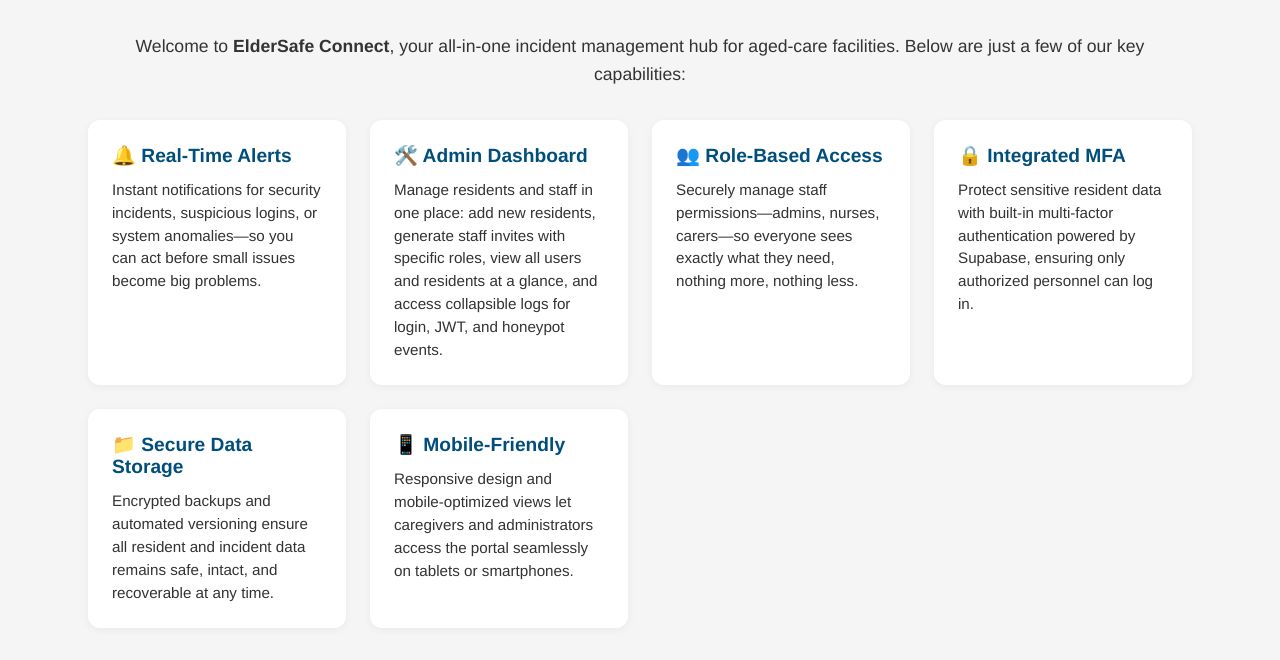
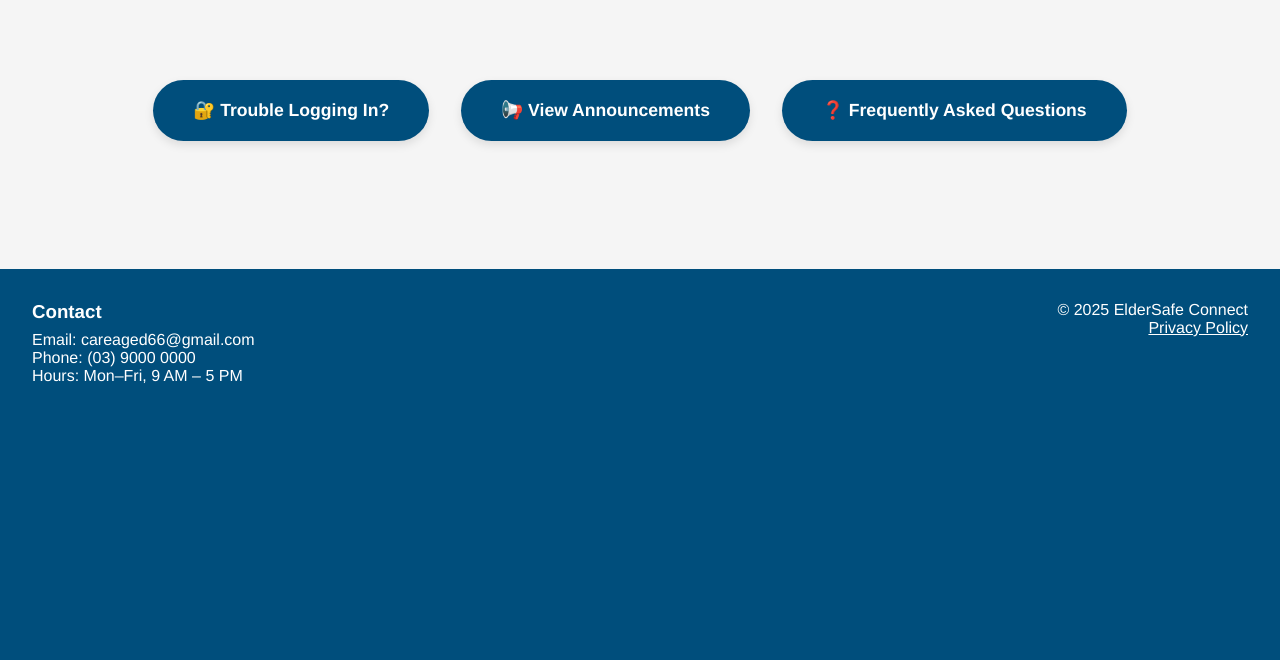
Before and after one commit to Kajal-Dhanjal/ICT-Project-A, a Flask app: page / in a window 1280 px wide. Shown: the part 543-1203 px from the top of the page. After the commit the page ends 926 px from the top, so only its background shows below. Run offline with Flask 3, Linux system fonts and the light colour scheme; parts of the project's set-up code (start-up, migrations or seed data) failed here and were passed over; some libraries are stand-ins or nearby versions.

Commit message:
Update home.html

```diff
--- a/web_interface/templates/home.html
+++ b/web_interface/templates/home.html
@@ -1,13 +1,44 @@
-
 <!DOCTYPE html>
 <html lang="en">
   <head>
-    <meta charset="UTF-8">
-    <meta name="viewport" content="width=device-width, initial-scale=1.0">
+    <meta charset="UTF-8" />
+    <meta name="viewport" content="width=device-width, initial-scale=1.0" />
     <title>ElderSafe Connect</title>
-    <link rel="stylesheet" href="{{ url_for('static', filename='style.css') }}">
-    <link href="https://cdn.jsdelivr.net/npm/aos@2.3.4/dist/aos.css" rel="stylesheet">
+    <link
+      rel="stylesheet"
+      href="{{ url_for('static', filename='style.css') }}"
+    />
+    <link
+      href="https://cdn.jsdelivr.net/npm/aos@2.3.4/dist/aos.css"
+      rel="stylesheet"
+    />
     <script src="https://unpkg.com/@lottiefiles/lottie-player@latest/dist/lottie-player.js"></script>
+    <style>
+      .quick-links {
+        display: flex;
+        flex-wrap: wrap;
+        gap: 2rem;
+        justify-content: center;
+        margin: 3rem auto;
+      }
+      .quick-link-btn {
+        background: var(--color-primary);
+        color: white;
+        padding: 1.25rem 2.5rem;
+        font-size: 1.1rem;
+        border: none;
+        border-radius: 2rem;
+        cursor: pointer;
+        text-decoration: none;
+        font-weight: 600;
+        box-shadow: 0 4px 10px rgba(0, 0, 0, 0.1);
+        transition: background 0.3s ease, transform 0.3s ease;
+      }
+      .quick-link-btn:hover {
+        background: var(--color-secondary);
+        transform: translateY(-2px);
+      }
+    </style>
   </head>
   <body>
     <header class="navbar">
@@ -23,64 +54,49 @@
     </section>
 
     <main>
-        <div class="intro" data-aos="fade-up" data-aos-duration="800">
-            <p>
-                Welcome to <strong>ElderSafe Connect</strong>, your all-in-one
-                incident management hub for aged-care facilities. Below are just a few
-                of our key capabilities:
-            </p>
+      <div class="quick-links" data-aos="fade-up">
+        <a href="{{ url_for('trouble') }}" class="quick-link-btn"
+          >🔐 Trouble Logging In?</a
+        >
+        <a href="{{ url_for('announcements') }}" class="quick-link-btn"
+          >📢 View Announcements</a
+        >
+        <a href="{{ url_for('faq') }}" class="quick-link-btn"
+          >❓ Frequently Asked Questions</a
+        >
       </div>
+    </main>
 
-        <div class="features">
-            <div class="feature" data-aos="fade-up" data-aos-delay="100">
-                <h3>🔔 Real-Time Alerts</h3>
-                <p>
-                    Instant notifications for security incidents, suspicious logins, or
-                    system anomalies—so you can act before small issues become big
-                    problems.
-                </p>
+    <footer
+      style="
+        background-color: var(--color-primary);
+        color: white;
+        padding: 2rem;
+        margin-top: 3rem;
+      "
+    >
+      <div
+        style="
+          display: flex;
+          flex-wrap: wrap;
+          justify-content: space-between;
+          gap: 2rem;
+        "
+      >
+        <div>
+          <h3 style="margin-bottom: 0.5rem">Contact</h3>
+          <p>Email: careaged66@gmail.com</p>
+          <p>Phone: (03) 9000 0000</p>
+          <p>Hours: Mon–Fri, 9 AM – 5 PM</p>
         </div>
-            <div class="feature" data-aos="fade-up" data-aos-delay="200">
-                <h3>🛠️ Admin Dashboard</h3>
-                <p>
-                    Manage residents and staff in one place: add new residents, generate
-                    staff invites with specific roles, view all users and residents at a
-                    glance, and access collapsible logs for login, JWT, and honeypot
-                    events.
-                </p>
-            </div>
-            <div class="feature" data-aos="fade-up" data-aos-delay="300">
-                <h3>👥 Role-Based Access</h3>
-                <p>
-                    Securely manage staff permissions—admins, nurses, carers—so everyone
-                    sees exactly what they need, nothing more, nothing less.
-                </p>
-            </div>
-            <div class="feature" data-aos="fade-up" data-aos-delay="400">
-                <h3>🔒 Integrated MFA</h3>
-                <p>
-                    Protect sensitive resident data with built-in multi-factor
-                    authentication powered by Supabase, ensuring only authorized
-                    personnel can log in.
-                </p>
-            </div>
-            <div class="feature" data-aos="fade-up" data-aos-delay="500">
-                <h3>📁 Secure Data Storage</h3>
-                <p>
-                    Encrypted backups and automated versioning ensure all resident and
-                    incident data remains safe, intact, and recoverable at any time.
-                </p>
-            </div>
-            <div class="feature" data-aos="fade-up" data-aos-delay="600">
-                <h3>📱 Mobile-Friendly</h3>
-                <p>
-                    Responsive design and mobile-optimized views let caregivers and
-                    administrators access the portal seamlessly on tablets or
-                    smartphones.
-                </p>
+        <div style="text-align: right">
+          <p>&copy; 2025 ElderSafe Connect</p>
+          <a href="#" style="color: white; text-decoration: underline"
+            >Privacy Policy</a
+          >
         </div>
       </div>
-    </main>
+    </footer>
 
     <script src="https://cdn.jsdelivr.net/npm/aos@2.3.4/dist/aos.js"></script>
     <script src="{{ url_for('static', filename='main.js') }}"></script>
```
Lines whose indentation alone changed are shown as unchanged.
